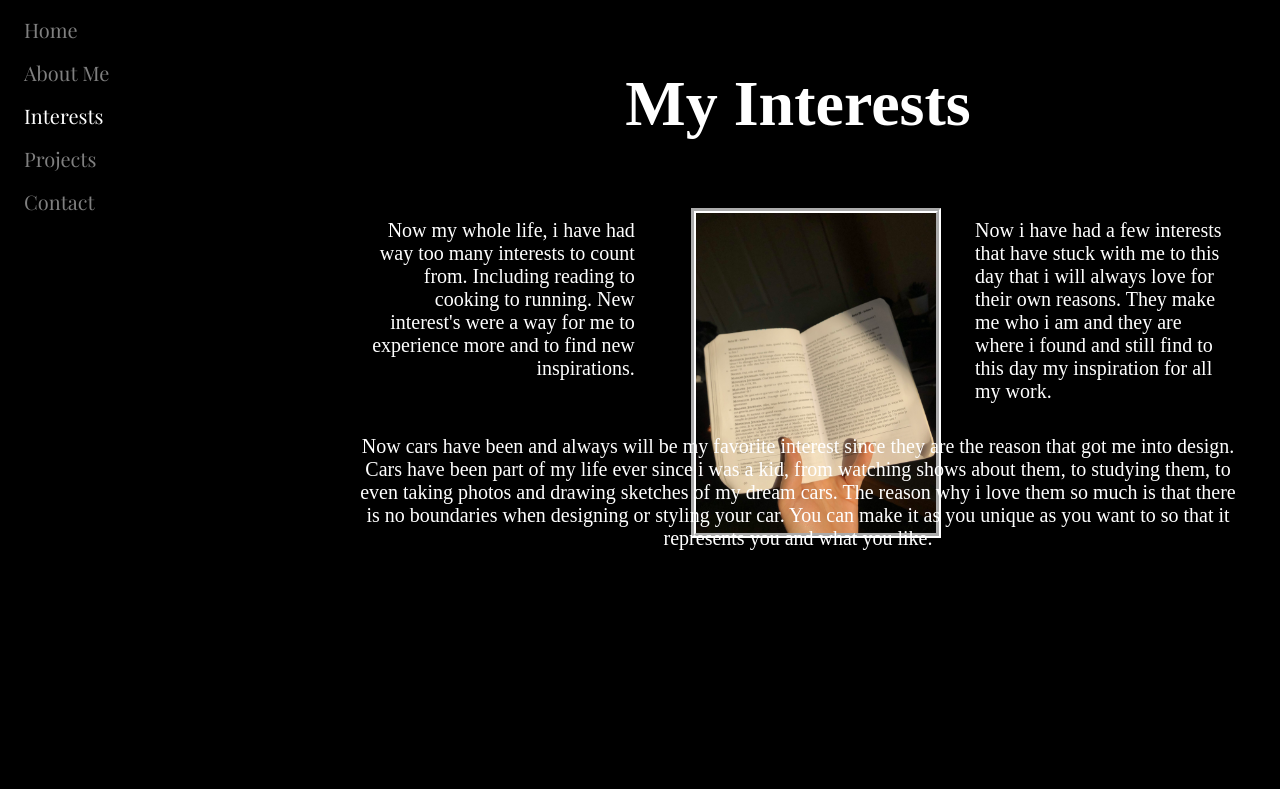
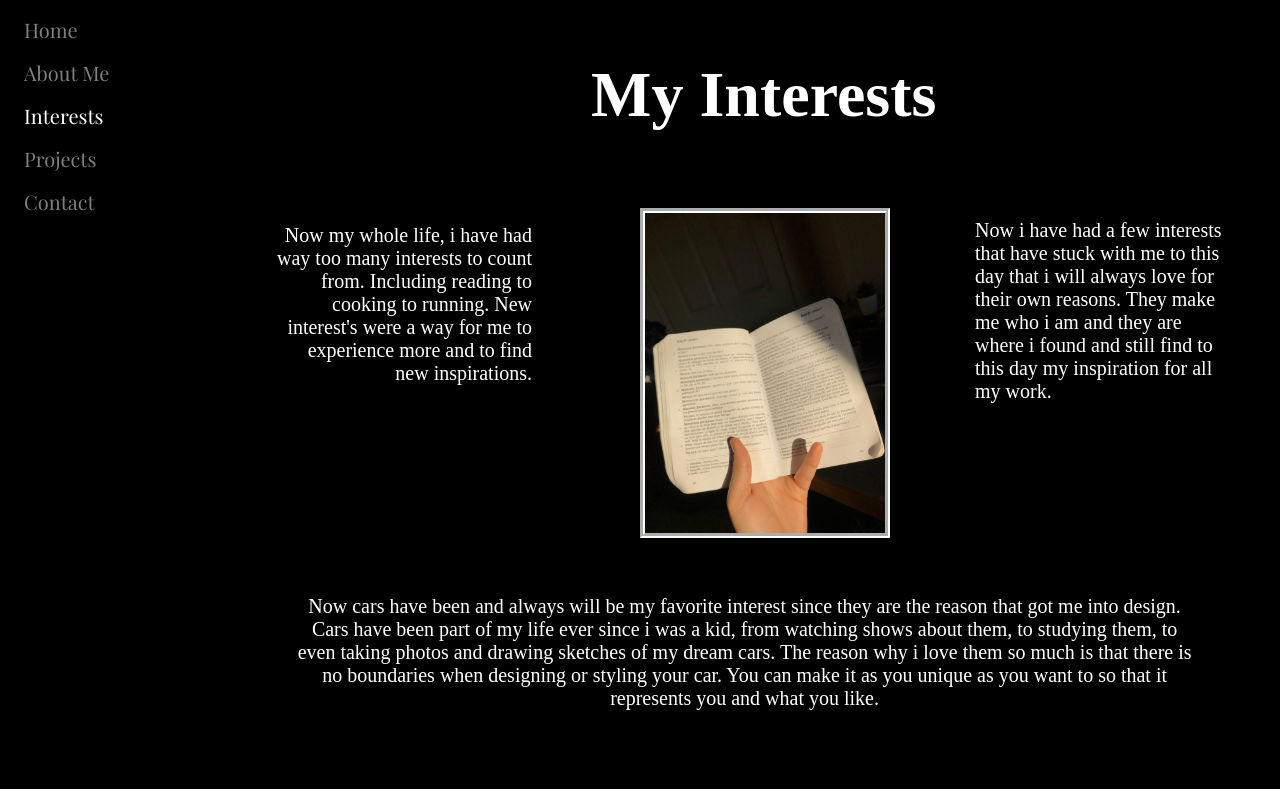
Before and after one commit to TommyJasson/Interests, a plain HTML site: page index.html in a window 1280 px wide. Shown: the top 789 px of the page. Drawn offline with nearby package versions, Linux system fonts and the light colour scheme; a web font is replaced by a local one.

Commit message:
everything

```diff
--- a/index.html
+++ b/index.html
@@ -124,17 +124,20 @@
       }
 
       .text1 {
+        position: absolute;
         text-align: center;
-        top: 20%;
-        left: 75%;
+        top: 0%;
+        left: 45%;
         color: white;
         padding: 15px;
       }
 
       .text2 {
+        position: absolute;
         text-align: right;
-        left: 75%;
-        max-width: 30%;
+        top: 23%;
+        left: 20%;
+        max-width: 20%;
         height: 30%;
         color: white;
       }
@@ -150,11 +153,11 @@
       }
 
       .text4 {
-        position: relative;
+       position: absolute;
         text-align: center;
-        max-height: 100%;
-        max-width: 100%;
-        left: 0%;
+        max-width: 70%;
+        top: 70%;
+        left: 22%;
         color: white;
         padding: 15px;
       }
@@ -163,7 +166,8 @@
         position: absolute;
         text-align: center;
         top: 1100px;
-        width: 65%;
+        left: 18%;
+        width: 75%;
         color: white;
         padding: 15px;
       }
@@ -171,7 +175,7 @@
       .img1 {
         position: absolute;
         top: 26%;
-        left: 54%;
+        left: 50%;
         max-width: 40%;
         max-height: 40%;
         border: 5px white groove
@@ -210,8 +214,6 @@
     </nav>
 
     <div class="content">
-      <div class="container">
-
       </div>
       <div id="home">
 
@@ -237,6 +239,5 @@
         </p>
 
       </div>
-    </div>
   </body>
 </html>
```
